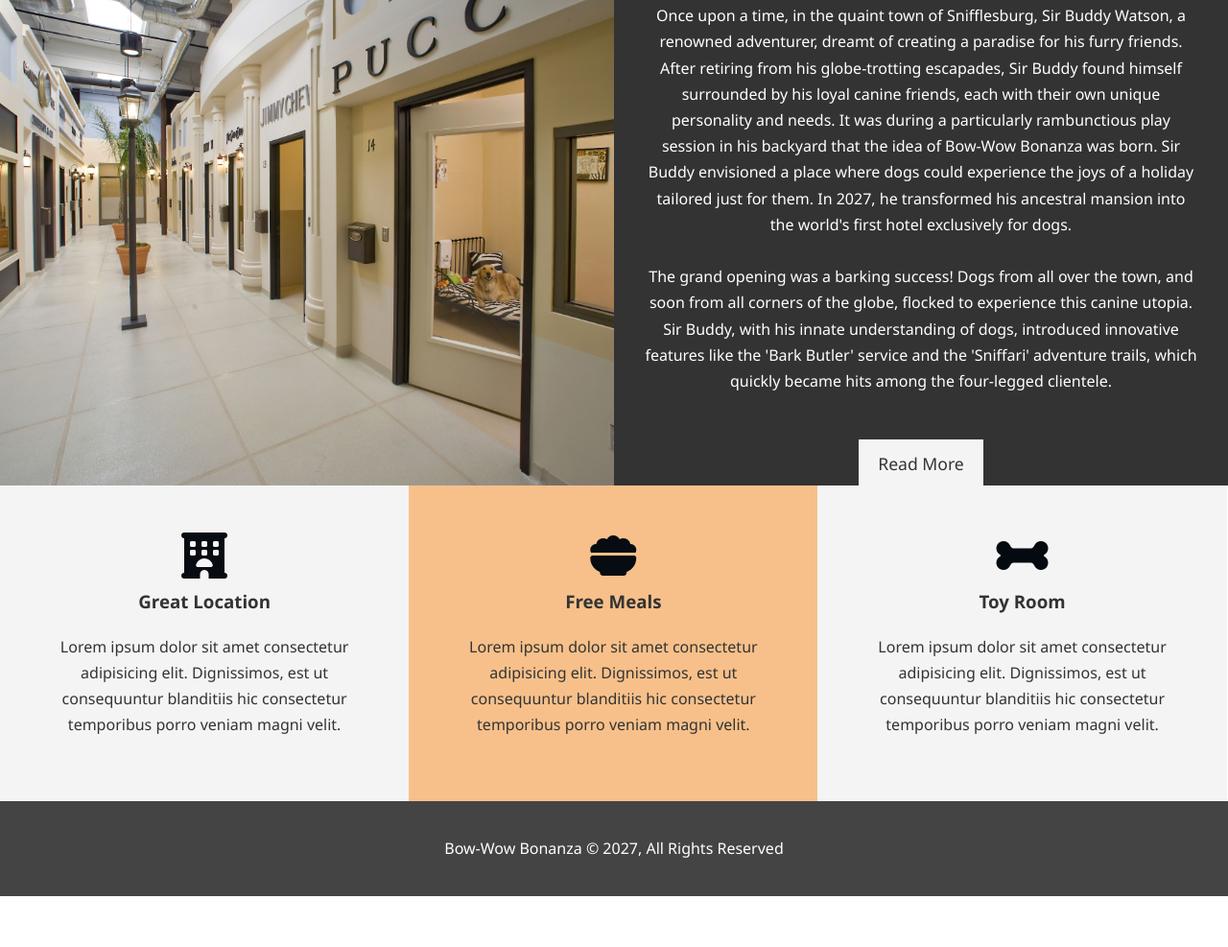
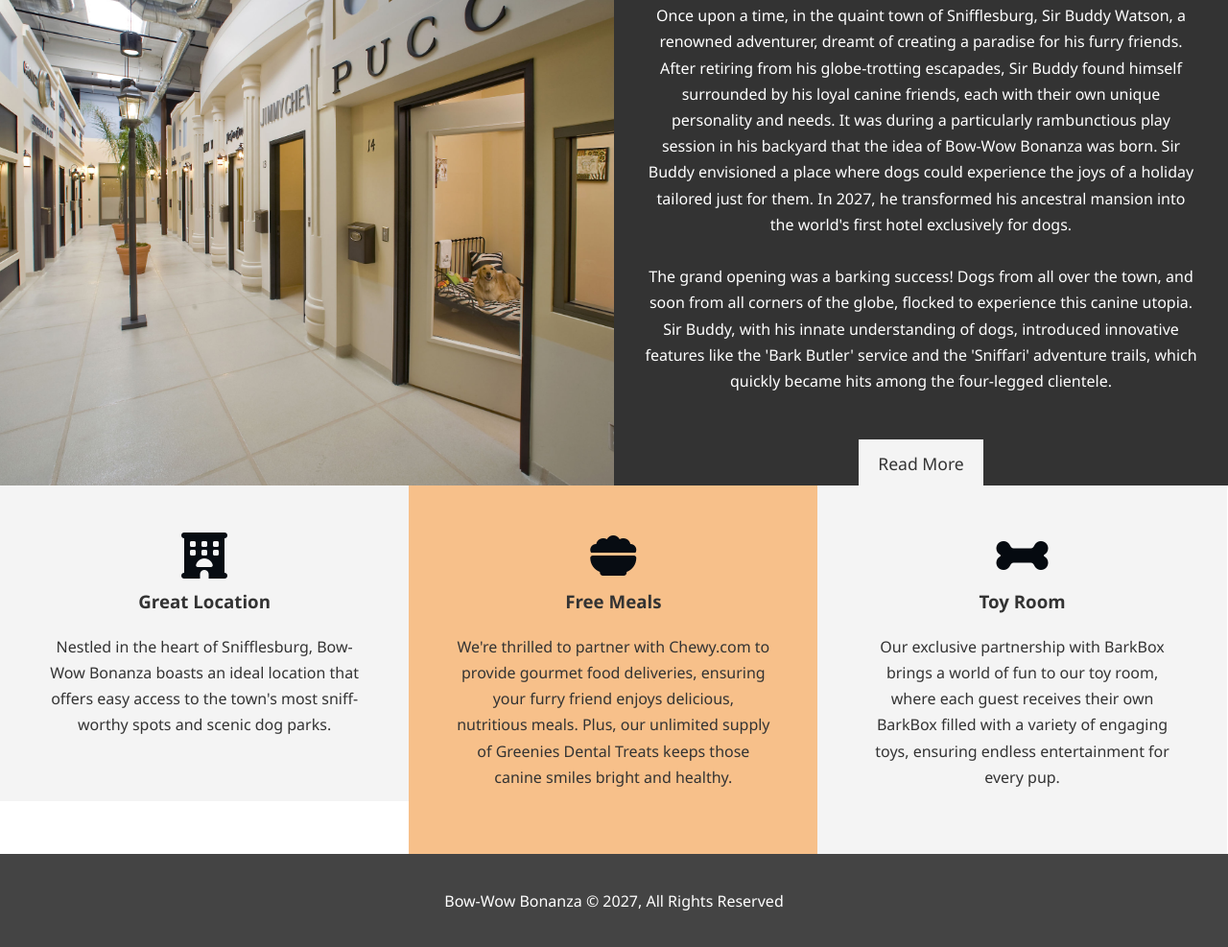
Before and after one commit to Twincasper/bow-wow-bonanza-website, a plain HTML site: page index.html in a window 1280 px wide. Shown: the part 760-1747 px from the top of the page at 96% size. Before the commit the page ends 1694 px from the top, so only its background shows below. Drawn offline with Linux system fonts and the light colour scheme.

Commit message:
Added sentences for features section on index.html

```diff
--- a/index.html
+++ b/index.html
@@ -46,16 +46,16 @@
 	<div class="box bg-light">
 		<i class="fa-solid fa-hotel fa-3x" style="color: #070c12;"></i>
 		<h3>Great Location</h3>
-		<p>Lorem ipsum dolor sit amet consectetur adipisicing elit. Dignissimos, est ut consequuntur blanditiis hic consectetur temporibus porro veniam magni velit.</p>
+		<p>Nestled in the heart of Snifflesburg, Bow-Wow Bonanza boasts an ideal location that offers easy access to the town's most sniff-worthy spots and scenic dog parks.</p>
 	</div>
 	<div class="box bg-primary">
 		<i class="fa-solid fa-bowl-food fa-3x" style="color: #070c12;"></i>
 		<h3>Free Meals</h3>
-		<p>Lorem ipsum dolor sit amet consectetur adipisicing elit. Dignissimos, est ut consequuntur blanditiis hic consectetur temporibus porro veniam magni velit.</p></div>
+		<p>We're thrilled to partner with Chewy.com to provide gourmet food deliveries, ensuring your furry friend enjoys delicious, nutritious meals. Plus, our unlimited supply of Greenies Dental Treats keeps those canine smiles bright and healthy.</p></div>
 	<div class="box bg-light">
 		<i class="fa-solid fa-bone fa-3x" style="color: #050a10;"></i>
 		<h3>Toy Room</h3>
-		<p>Lorem ipsum dolor sit amet consectetur adipisicing elit. Dignissimos, est ut consequuntur blanditiis hic consectetur temporibus porro veniam magni velit.</p></div>
+		<p>Our exclusive partnership with BarkBox brings a world of fun to our toy room, where each guest receives their own BarkBox filled with a variety of engaging toys, ensuring endless entertainment for every pup.</p></div>
 </section>
 
 <div class="clr"></div>
```
